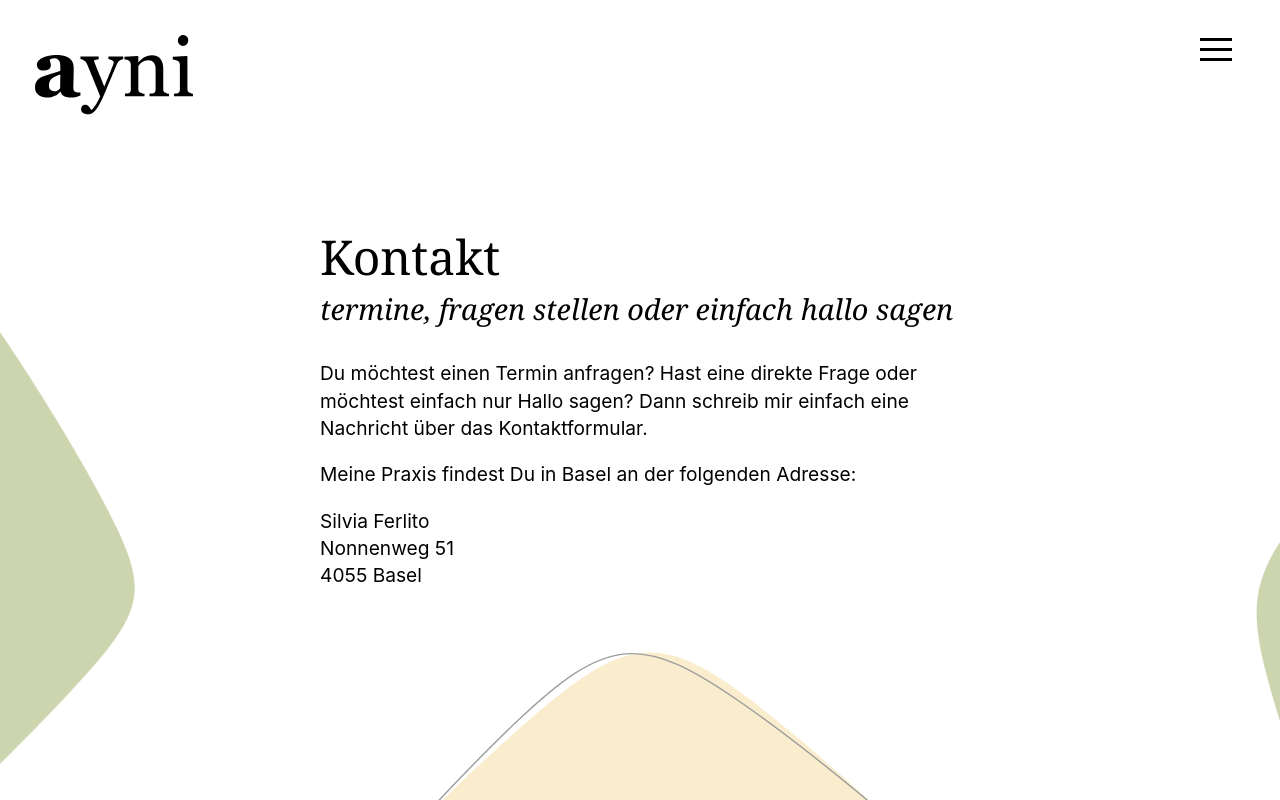
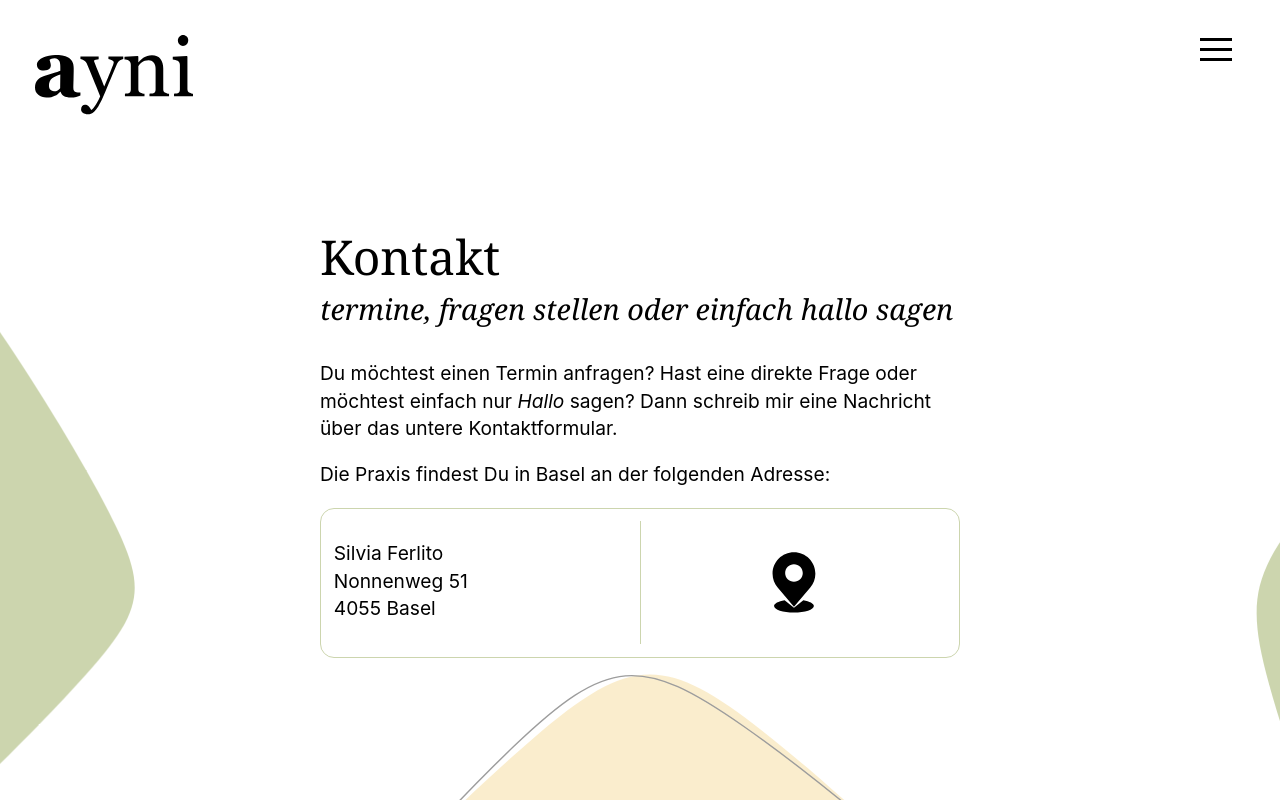
Before and after one commit to ddresch/ayni.ch, a Next.js app: page /kontakt in a window 1280 px wide. Shown: the top 800 px of the page. Built offline with nearby package versions, Linux system fonts and the light colour scheme.

Commit message:
Add address location pin

```diff
--- a/pages/kontakt.jsx
+++ b/pages/kontakt.jsx
@@ -3,7 +3,6 @@ import ContactForm from '../components/ContactForm'
 import { ContentContainer } from '../components/ContentContainer'
 import { Headline } from '../components/Headline'
 import Layout from '../components/Layout'
-import { Quote } from '../components/Quote'
 
 export default function LandingPage(props) {
   return (
@@ -12,21 +11,29 @@ export default function LandingPage(props) {
             <div className='spacer-top'></div>
             <Headline line1="Kontakt" line2="termine, fragen stellen oder einfach hallo sagen" />
             <p>
-                Du m&ouml;chtest einen Termin anfragen? Hast eine direkte Frage oder m&ouml;chtest einfach nur Hallo sagen? Dann schreib mir einfach eine Nachricht &uuml;ber das Kontaktformular.
+                Du m&ouml;chtest einen Termin anfragen?
+                Hast eine direkte Frage oder m&ouml;chtest einfach nur <i>Hallo</i> sagen?
+                Dann schreib mir eine Nachricht &uuml;ber das untere Kontaktformular.
             </p>
-            <p>Meine Praxis findest Du in Basel an der folgenden Adresse:</p>
-            <p>
-                Silvia Ferlito<br />
-                Nonnenweg 51<br />
-                4055 Basel<br />
-                <br />
-            </p>
+            <p>Die Praxis findest Du in Basel an der folgenden Adresse:</p>
+            <div className="address-map-link">
+                <p>
+                    Silvia Ferlito<br />
+                    Nonnenweg 51<br />
+                    4055 Basel<br />
+                </p>
+                <a  href="https://www.google.com/maps/place/Nonnenweg+51,+4055+Basel/@47.558846,7.5731862,17z/data=!4m5!3m4!1s0x4791b906b86db93b:0xa63dca16b6657fce!8m2!3d47.5588424!4d7.5753749"
+                    target="_blank">
+                    <img src="pin.svg" alt="Location Pin Icon" />
+                </a>
+            </div>
         </div>
         <ContentContainer primaryColor={'#faedcd'}>
             <Headline line1="Kontaktformular" line2="zeit f&uuml;r dich" />
             <p>Einfach das untere Formular ausf&uuml;llen und ich melde mich direkt bei Dir!</p>
             <ContactForm />
         </ContentContainer>
+        <div className='spacer-top'></div>
     </Layout>
   )
 }
--- a/styles/globals.css
+++ b/styles/globals.css
@@ -77,6 +77,30 @@ img.content-img-right {
   top: -50%;
 }
 
+.address-map-link {
+  display: flex;
+  padding: 2%;
+  border: 1px solid #ccd5ae;
+  border-radius: 14px;
+  max-height: 150px;
+}
+
+.address-map-link p {
+  width: 50%;
+}
+
+.address-map-link a {
+  border-left: 1px solid #ccd5ae;
+  padding: 5%;
+  display: flex;
+  justify-content: flex-end;
+  width: 50%;
+}
+
+.address-map-link img {
+  width: 100%;
+}
+
 @media screen and (min-width: 375px) {
   .left-decor {
     margin-left: -170%;
```
Also changed, not shown: public/pin.svg (added).
